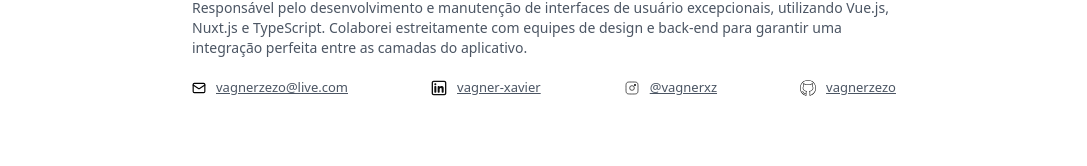
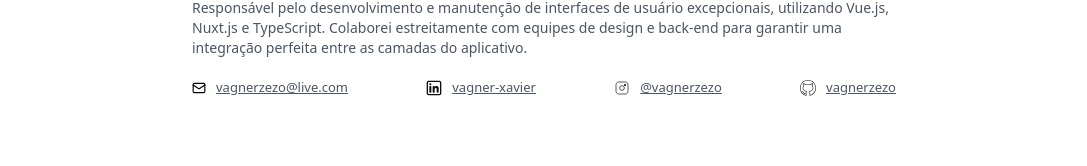
Before and after one commit to vagnerzezo/portfolio, a Vue app: page /about in a window 1280 px wide. Shown: the part 438-604 px from the top of the page, without its empty margins (96-1183 px from the left). Built offline with nearby package versions, Linux system fonts and the light colour scheme; a web font is replaced by a local one.

Commit message:
fixed insta

```diff
--- a/src/components/about/index.vue
+++ b/src/components/about/index.vue
@@ -68,8 +68,8 @@
       <circle cx="12" cy="12" r="3.5" stroke="#000000"></circle>
      </g>
     </svg>
-    <a class="text-[13px] text-gray-600 underline hover:text-gray-800 hover:decoration-2 focus:outline-none focus:decoration-2  " href="https://www.instagram.com/vagnerxz/">
-     @vagnerxz
+    <a class="text-[13px] text-gray-600 underline hover:text-gray-800 hover:decoration-2 focus:outline-none focus:decoration-2  " href="https://www.instagram.com/vagnerzezo/">
+     @vagnerzezo
     </a>
    </li>
    <li class="flex items-center gap-x-2.5">
```
